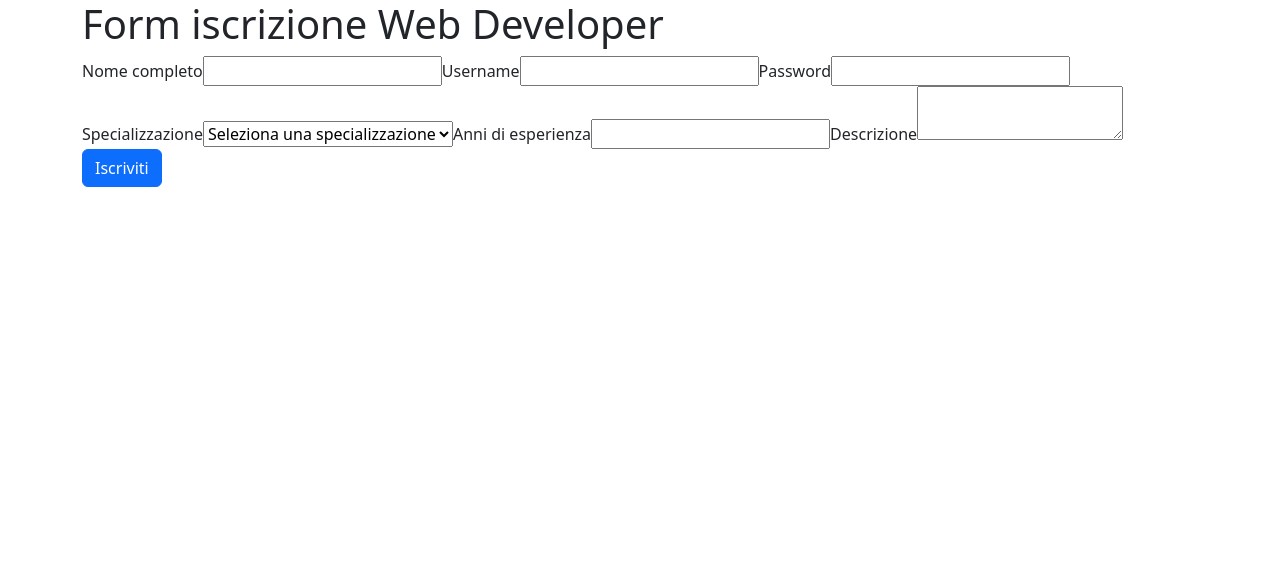
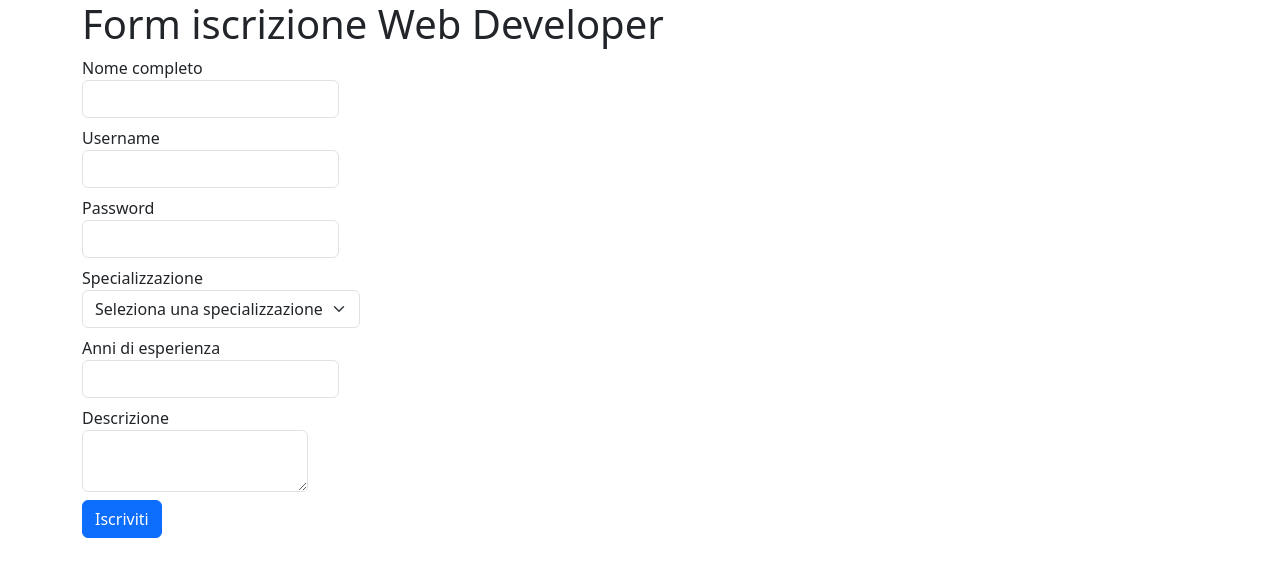
Before and after one commit to fabioferrari00/ex-react-useref-signup, a React app: page / in a window 1280 px wide. Shown: the top 576 px of the page. Built offline with nearby package versions, Linux system fonts and the light colour scheme; the HTML template or start-up script is replaced by a standard one.

Commit message:
fix with bootstrap

```diff
--- a/src/App.jsx
+++ b/src/App.jsx
@@ -24,34 +24,45 @@ function App() {
   return (
     <>
       <div className="container">
-        <div className="row">
+        <div className="row ">
           <div className="col-12">
             <h1>Form iscrizione Web Developer</h1>
             <form onSubmit={handleSubmit}>
-              <label>
+              <div>
+                <label className="form-label">
                   <span>Nome completo</span>
                   <input
+                    className="form-control"
                     type="text"
                     value={name}
                     onChange={(e) => setName(e.target.value)} />
                 </label>
-              <label>
+              </div>
+              <div>
+                <label className="form-label">
                   <span>Username</span>
                   <input
+                    className="form-control"
                     type="text"
                     value={username}
                     onChange={(e) => setUsername(e.target.value)} />
                 </label>
-              <label>
+              </div>
+              <div>
+                <label className="form-label">
                   <span>Password</span>
                   <input
+                    className="form-control"
                     type="password"
                     value={password}
                     onChange={(e) => setPassword(e.target.value)} />
                 </label>
-              <label>
+              </div>
+              <div>
+                <label className="form-label">
                   <span>Specializzazione</span>
                   <select
+                    className="form-select"
                     value={specialization}
                     onChange={(e) => setSpecialization(e.target.value)}
                   >
@@ -61,21 +72,28 @@ function App() {
                     <option value="Backend">Backend</option>
                   </select>
                 </label>
-              <label>
+              </div>
+              <div>
+                <label className="form-label">
                   <span>Anni di esperienza</span>
                   <input
+                    className="form-control"
                     type="number"
                     value={yearExp}
                     onChange={(e) => setYearExp(e.target.value)} />
                 </label>
-              <label>
+              </div>
+              <div>
+                <label className="form-label">
                   <span>Descrizione</span>
                   <textarea
+                    className="form-control"
                     value={description}
                     onChange={(e) => setDescription(e.target.value)}
                   >
                   </textarea>
                 </label>
+              </div>
               <button className="btn btn-primary">Iscriviti</button>
             </form>
           </div>
```
Lines whose indentation alone changed are shown as unchanged.
